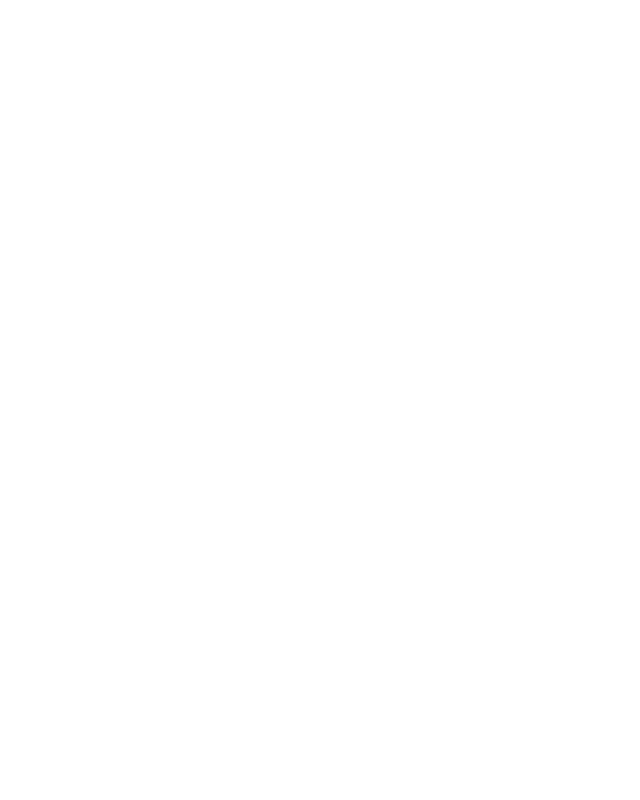
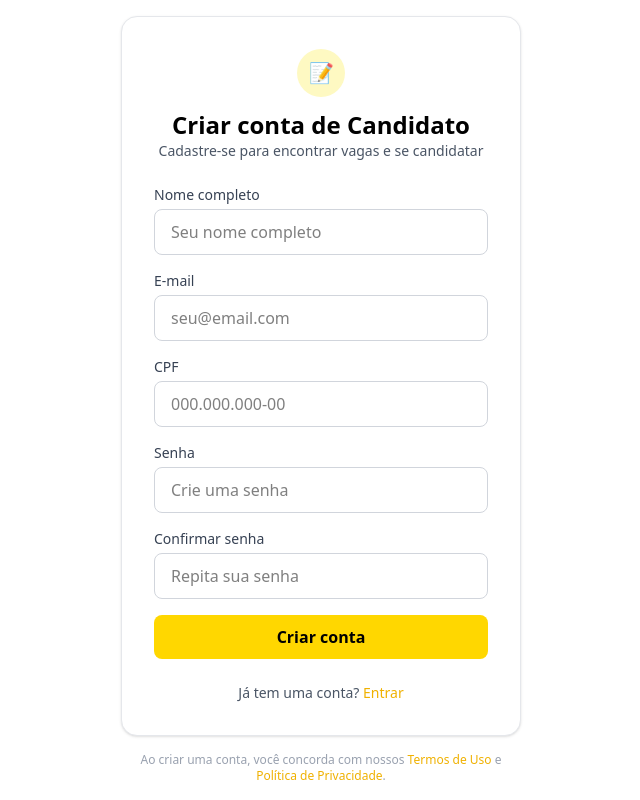
Before and after one commit to andreflik/floehire-frontend, a React (Vite) app: page /register/candidate in a window 1280 px wide. Before the commit this address had no page. Shown: the whole page, without its empty margins (319-959 px from the left). Built offline with nearby package versions, Linux system fonts and the light colour scheme.

Commit message:
feat(main.tsx | CandidateLogin | CandidateRegister): Criado tela de cadastro do candidato, realizado ajuste também nos links de criar conta e caso ja tenha uma conta clicar no entrar e ele redireciona para tela de login

```diff
--- a/src/main.tsx
+++ b/src/main.tsx
@@ -3,6 +3,7 @@
 import { BrowserRouter, Routes, Route } from "react-router-dom";
 import App from "./App";
 import CandidateLogin from "./pages/CandidateLogin";
+import CandidateRegister from "./pages/CandidateRegister";
 import "./index.css";
 
 createRoot(document.getElementById("root")!).render(
@@ -11,6 +12,7 @@
       <Routes>
         <Route path="/" element={<App />} />
         <Route path="/login/candidate" element={<CandidateLogin />} />
+        <Route path="/register/candidate" element={<CandidateRegister />} />
       </Routes>
     </BrowserRouter>
   </StrictMode>
--- a/src/pages/CandidateLogin.tsx
+++ b/src/pages/CandidateLogin.tsx
@@ -1,4 +1,9 @@
+import { useNavigate } from "react-router-dom";
+
 export default function CandidateLogin() {
+
+    const navigate = useNavigate();
+
     return (
         <div className="min-h-screen bg-white flex items-center justify-center">
             <div className="w-full max-w-md px-6">
@@ -85,10 +90,14 @@
                     {/* Footer */}
                     <div className="text-center text-sm text-gray-600 mt-6">
                         Não tem uma conta?{" "}
-                        <span className="text-yellow-500 font-medium cursor-pointer hover:underline">
+                        <span
+                            onClick={() => navigate("/register/candidate")}
+                            className="text-yellow-500 font-medium cursor-pointer hover:underline"
+                        >
                             Criar conta
                         </span>
                     </div>
+
                 </div>
 
                 {/* Legal */}
--- /dev/null
+++ b/src/pages/CandidateRegister.tsx
@@ -0,0 +1,118 @@
+import { useNavigate } from "react-router-dom";
+
+export default function CandidateRegister() {
+    const navigate = useNavigate();
+
+    return (
+        <div className="min-h-screen bg-white flex items-center justify-center">
+            <div className="w-full max-w-md px-6">
+                <div className="bg-white border border-gray-200 rounded-2xl p-8 shadow-sm">
+                    {/* Header */}
+                    <div className="text-center mb-6">
+                        <div className="w-12 h-12 mx-auto flex items-center justify-center rounded-full bg-yellow-100 mb-3">
+                            <span className="text-xl">📝</span>
+                        </div>
+                        <h1 className="text-2xl font-bold text-black">
+                            Criar conta de Candidato
+                        </h1>
+                        <p className="text-gray-600 text-sm">
+                            Cadastre-se para encontrar vagas e se candidatar
+                        </p>
+                    </div>
+
+                    {/* Form */}
+                    <form className="space-y-4">
+                        {/* Nome */}
+                        <div>
+                            <label className="block text-sm font-medium text-gray-700 mb-1">
+                                Nome completo
+                            </label>
+                            <input
+                                type="text"
+                                placeholder="Seu nome completo"
+                                className="w-full border border-gray-300 rounded-lg px-4 py-2.5 focus:outline-none focus:ring-2 focus:ring-yellow-400"
+                            />
+                        </div>
+
+                        {/* Email */}
+                        <div>
+                            <label className="block text-sm font-medium text-gray-700 mb-1">
+                                E-mail
+                            </label>
+                            <input
+                                type="email"
+                                placeholder="seu@email.com"
+                                className="w-full border border-gray-300 rounded-lg px-4 py-2.5 focus:outline-none focus:ring-2 focus:ring-yellow-400"
+                            />
+                        </div>
+
+                        {/* CPF */}
+                        <div>
+                            <label className="block text-sm font-medium text-gray-700 mb-1">
+                                CPF
+                            </label>
+                            <input
+                                type="text"
+                                placeholder="000.000.000-00"
+                                className="w-full border border-gray-300 rounded-lg px-4 py-2.5 focus:outline-none focus:ring-2 focus:ring-yellow-400"
+                            />
+                        </div>
+
+                        {/* Senha */}
+                        <div>
+                            <label className="block text-sm font-medium text-gray-700 mb-1">
+                                Senha
+                            </label>
+                            <input
+                                type="password"
+                                placeholder="Crie uma senha"
+                                className="w-full border border-gray-300 rounded-lg px-4 py-2.5 focus:outline-none focus:ring-2 focus:ring-yellow-400"
+                            />
+                        </div>
+
+                        {/* Confirmar senha */}
+                        <div>
+                            <label className="block text-sm font-medium text-gray-700 mb-1">
+                                Confirmar senha
+                            </label>
+                            <input
+                                type="password"
+                                placeholder="Repita sua senha"
+                                className="w-full border border-gray-300 rounded-lg px-4 py-2.5 focus:outline-none focus:ring-2 focus:ring-yellow-400"
+                            />
+                        </div>
+
+                        {/* Botão */}
+                        <button
+                            type="submit"
+                            className="w-full bg-[#FFD700] text-black font-semibold py-2.5 rounded-lg hover:opacity-90 transition"
+                        >
+                            Criar conta
+                        </button>
+                    </form>
+
+                    {/* Footer */}
+                    <div className="text-center text-sm text-gray-600 mt-6">
+                        Já tem uma conta?{" "}
+                        <span
+                            onClick={() => navigate("/login/candidate")}
+                            className="text-yellow-500 font-medium cursor-pointer hover:underline"
+                        >
+                            Entrar
+                        </span>
+                    </div>
+                </div>
+
+                {/* Legal */}
+                <p className="text-center text-xs text-gray-400 mt-4">
+                    Ao criar uma conta, você concorda com nossos{" "}
+                    <span className="text-yellow-500 cursor-pointer">Termos de Uso</span> e{" "}
+                    <span className="text-yellow-500 cursor-pointer">
+                        Política de Privacidade
+                    </span>
+                    .
+                </p>
+            </div>
+        </div>
+    );
+}
```
